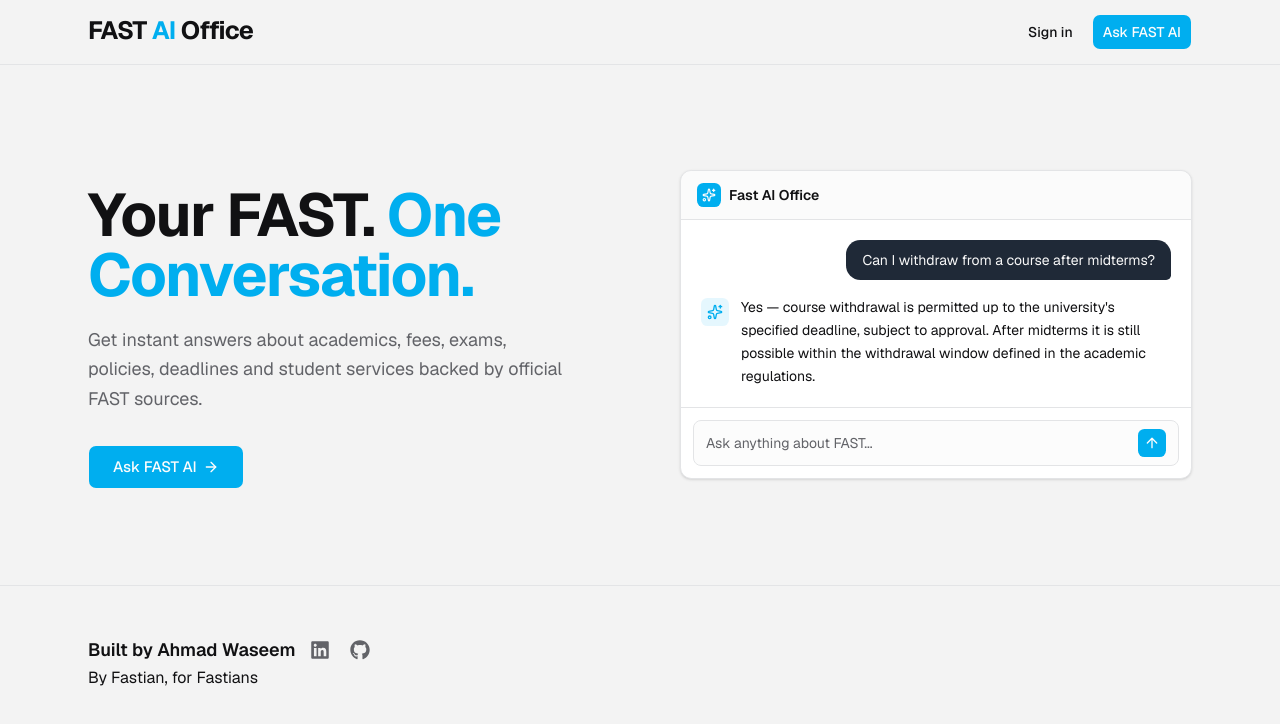
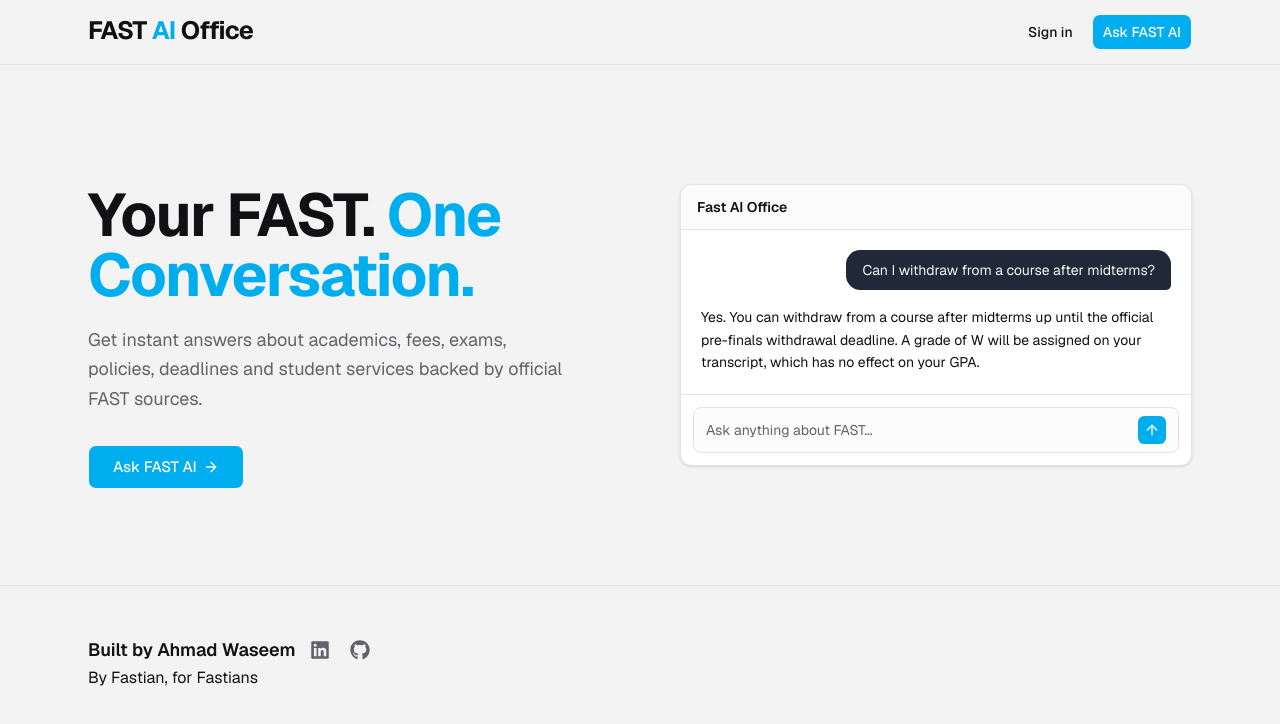
Before and after one commit to Ahmadw4473/FAST-Ai-Office, a Next.js app: page / in a window 1280 px wide. Shown: the top 724 px of the page. Built offline with nearby package versions, Linux system fonts and the light colour scheme.

Commit message:
minor changes

```diff
--- a/src/components/landing/chat-preview.tsx
+++ b/src/components/landing/chat-preview.tsx
@@ -6,9 +6,9 @@ export function ChatPreview() {
     <div className="overflow-hidden rounded-xl border border-border bg-card shadow-sm">
       {/* window bar */}
       <div className="flex items-center gap-2 border-b border-border bg-muted/40 px-4 py-3">
-        <span className="flex size-6 items-center justify-center rounded-md bg-primary">
+        {/* <span className="flex size-6 items-center justify-center rounded-md bg-primary">
           <Sparkles className="size-3.5 text-primary-foreground" />
-        </span>
+        </span> */}
         <span className="text-sm font-semibold text-foreground">Fast AI Office</span>
         {/* <span className="ml-auto rounded-full bg-background px-2 py-0.5 font-mono text-[10px] font-medium tracking-wide text-muted-foreground uppercase">
           FAST-NUCES
@@ -25,14 +25,12 @@ export function ChatPreview() {
 
         {/* AI answer */}
         <div className="flex gap-3">
-          <span className="mt-0.5 flex size-7 shrink-0 items-center justify-center rounded-md bg-primary/10">
+          {/* <span className="mt-0.5 flex size-7 shrink-0 items-center justify-center rounded-md bg-primary/10">
             <Sparkles className="size-4 text-primary" />
-          </span>
+          </span> */}
           <div className="min-w-0 space-y-3">
             <p className="text-sm leading-relaxed text-foreground">
-              Yes — course withdrawal is permitted up to the university&apos;s specified deadline,
-              subject to approval. After midterms it is still possible within the withdrawal window
-              defined in the academic regulations.
+              Yes. You can withdraw from a course after midterms up until the official pre-finals withdrawal deadline. A grade of W will be assigned on your transcript, which has no effect on your GPA.
             </p>
             {/* <SourceCard
               source={{
```
